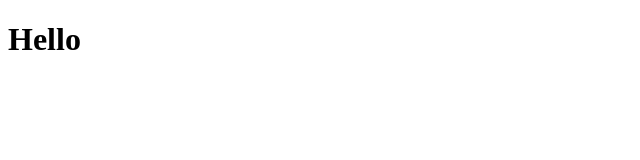
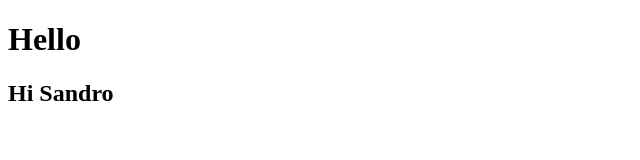
Before and after one commit to Sandrieli13/Fullstack-Pair-Programming, a plain HTML site: page Folder/index.html in a window 1280 px wide. Shown: the whole page, without its empty margins (0-640 px from the left). Drawn offline with Linux system fonts and the light colour scheme.

Commit message:
added h2

```diff
--- a/Folder/index.html
+++ b/Folder/index.html
@@ -9,6 +9,7 @@
 </head>
 <body>
     <h1>Hello</h1>
+    <h2>Hi Sandro</h2>
     <script src="index.js"></script>
 </body>
 </html>
```
